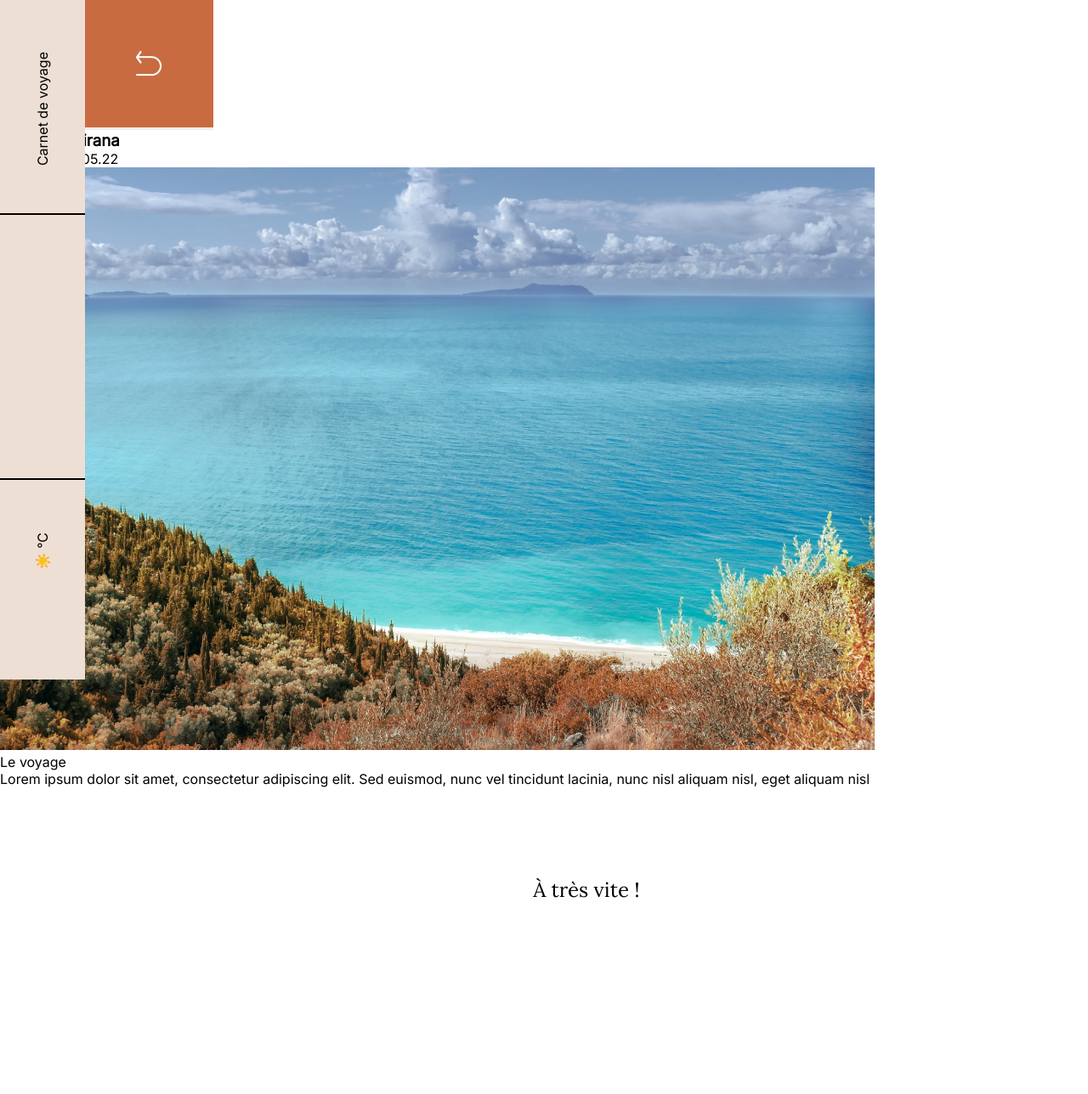
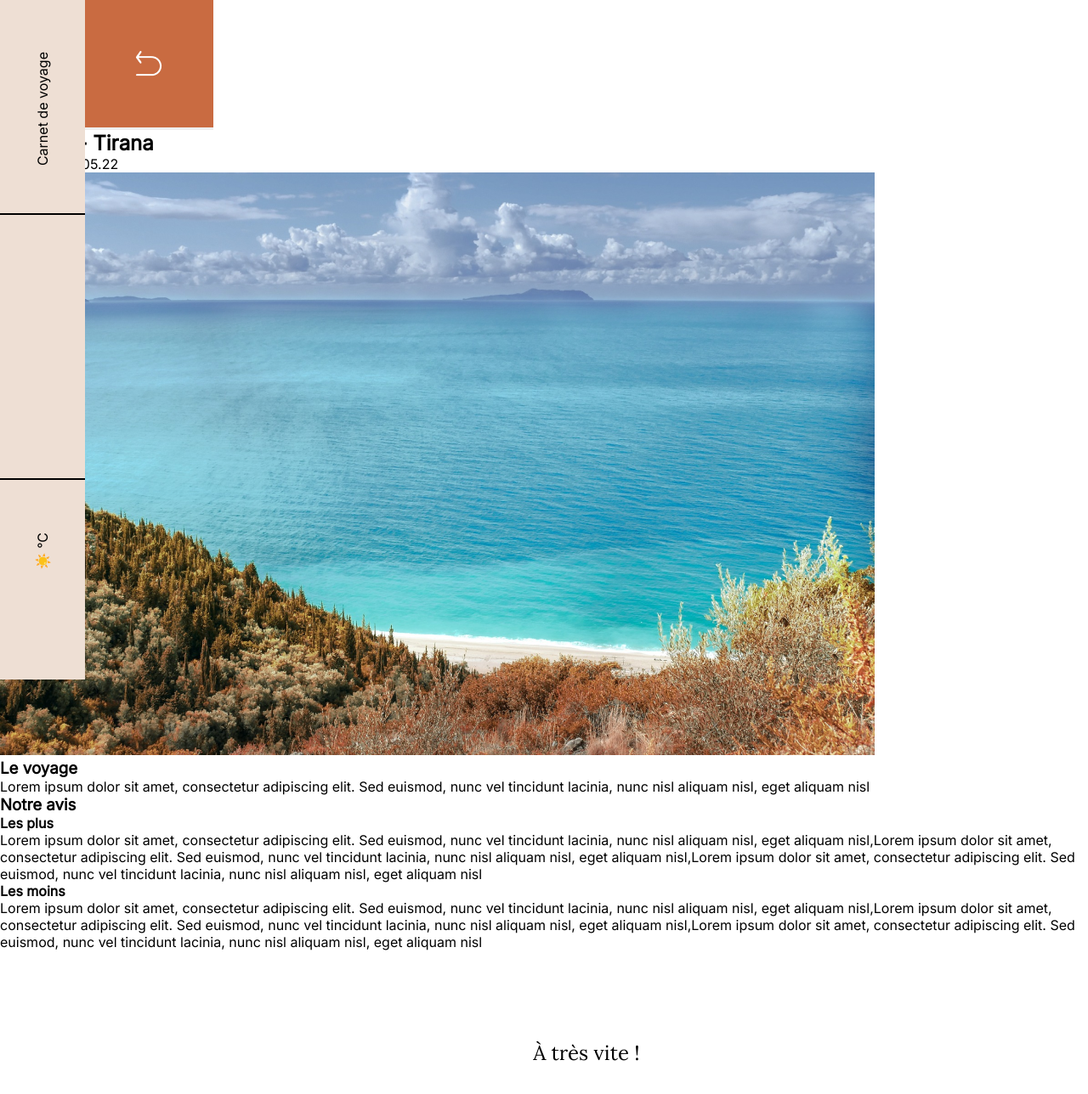
Before and after one commit to KatiaZd/Angular-BlogVoyage, an Angular app: page /articles/1 in a window 1280 px wide. Shown: the top 1288 px of the page at 85% size. Before the commit the page ends 1167 px from the top, so only its background shows below. Built offline with nearby package versions, Linux system fonts and the light colour scheme; no server answers.

Commit message:
feat : Affichage du composant avis-article dans la page articles

```diff
--- a/src/app/components/avis-article/avis-article.component.html
+++ b/src/app/components/avis-article/avis-article.component.html
@@ -1,8 +1,11 @@
 <section>
 
-    <p>Notre avis</p>
-    <p>Les plus</p>
+    <h3>Notre avis</h3>
+    <h4>Les plus</h4>
     <p> {{positivePoints}} </p>
+
+    <h4>Les moins</h4>
+    <p> {{negativePoints}} </p>
 
 
 
--- a/src/app/components/avis-article/avis-article.component.ts
+++ b/src/app/components/avis-article/avis-article.component.ts
@@ -7,6 +7,7 @@ import { Component, Input } from '@angular/core';
 })
 export class AvisArticleComponent {
 
-  @Input() positivePoints!: string;
+  @Input() positivePoints: string[] = [];
+  @Input() negativePoints: string[] = [];
 
 }
--- a/src/app/components/img-article/img-article.component.html
+++ b/src/app/components/img-article/img-article.component.html
@@ -3,7 +3,7 @@
     <div class="">
 
         <div>
-            <h1>{{ dataCountry }} - {{ dataCity }}</h1>
+            <h2>{{ dataCountry }} - {{ dataCity }}</h2>
         </div>
 
         <p>{{ dataStartDate | date : "dd.MM.yy" }} · {{ dataEndDate | date : "dd.MM.yy" }} </p>
--- a/src/app/components/resum-article/resum-article.component.html
+++ b/src/app/components/resum-article/resum-article.component.html
@@ -1,6 +1,6 @@
 <section>
 
-    <p>Le voyage</p>
+    <h3>Le voyage</h3>
     <p> {{ resumText}}</p>
 
 
--- a/src/app/pages/articles-page/articles-page.component.html
+++ b/src/app/pages/articles-page/articles-page.component.html
@@ -14,8 +14,9 @@
         [resumText]="articleInfo!.text"
     ></app-resum-article>
 
-    <!-- <app-avis-article
+     <app-avis-article
         [positivePoints]="articleInfo!.positivePoints"
-    ></app-avis-article> -->
+        [negativePoints]="articleInfo!.negativePoints"
+    ></app-avis-article>
 
 </section>
```
